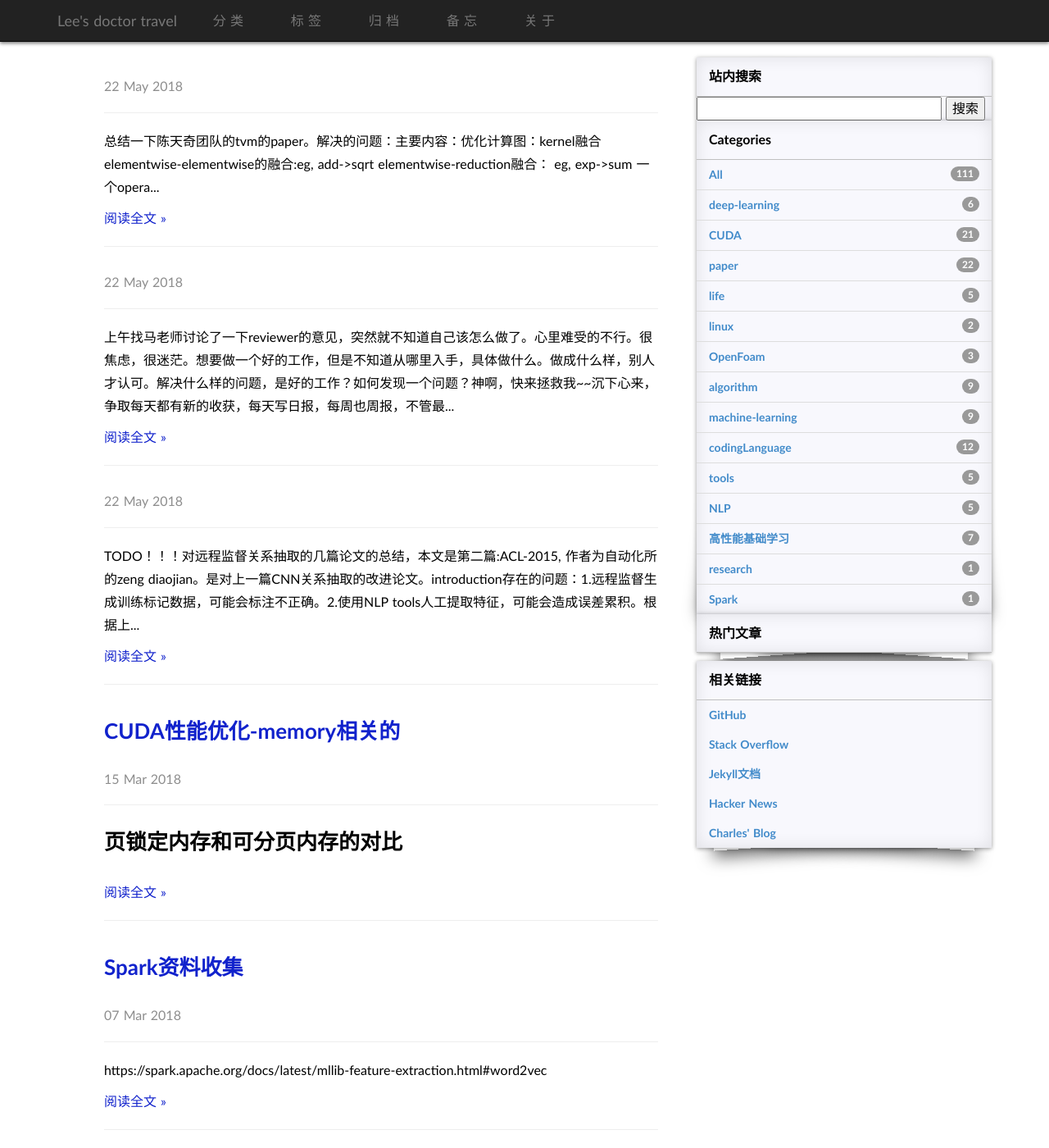
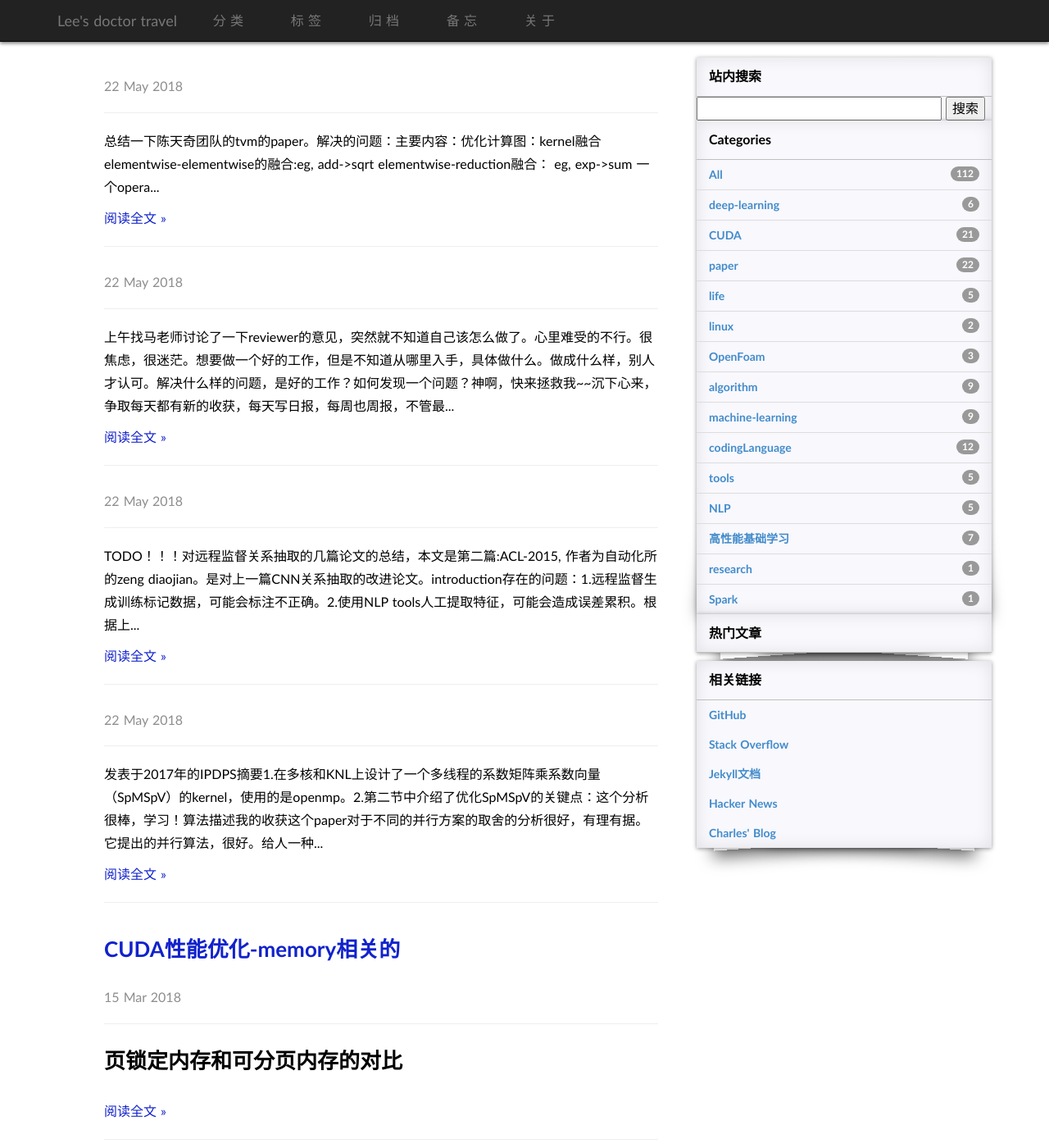
Before and after one commit to limin2015/limin2015.github.io, a Jekyll site: the page built from index.html, in a window 1280 px wide and 1400 px high. Shown: the whole window at 82% size. Built offline with Jekyll 4.4.1, drawn with Linux system fonts in a browser that asks for light colours; some web fonts are replaced; the list of posts is cut into pages by our own code; comment, search, counter and statistics services are not loaded; some of the changed text lies outside the part shown.

Commit message:
paper-spmspv

```diff
--- /dev/null
+++ b/_posts/2017-08-18-paper-SPMSPV.md
@@ -0,0 +1,31 @@
+---
+layout: post
+title:  paper reading-A work efficient parallel sparse matrix-sparse vector
+multiplication algorithm
+keywords: SpMSpV, multi-thread
+categories : paper
+tags:
+  - paper
+---
+
+发表于2017年的IPDPS
+
+## 摘要
+1.在多核和KNL上设计了一个多线程的系数矩阵乘系数向量（SpMSpV）的kernel，使用的是openmp。
+
+2.第二节中介绍了优化SpMSpV的关键点：
+
+这个分析很棒，学习！
+
+![](/images/paper/spmspv-keypoints.PNG)
+
+
+## 算法描述
+
+
+![](/images/paper/spmspv.PNG)
+
+
+## 我的收获
+
+这个paper对于不同的并行方案的取舍的分析很好，有理有据。它提出的并行算法，很好。给人一种看完后恍然大悟，自己却没想到的感觉。并行的过程其实是将串行程序变负责的一个过程，所以思考起来比较困难。
```
Also changed, not shown: _posts/2017-11-28-blas-in-machine-learning.md (+7 -0 lines), images/paper/spmspv-keypoints.PNG (added), images/paper/spmspv.png (added).
